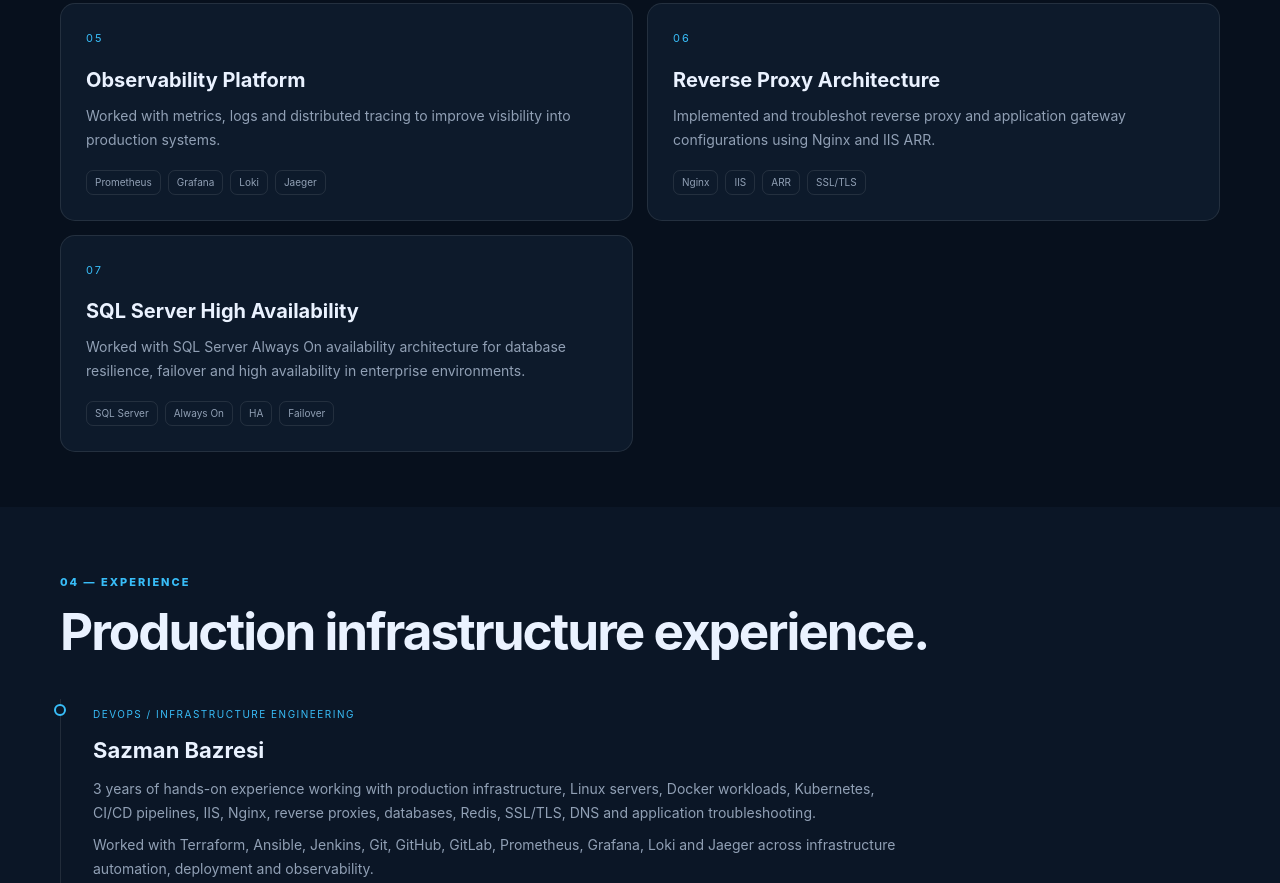
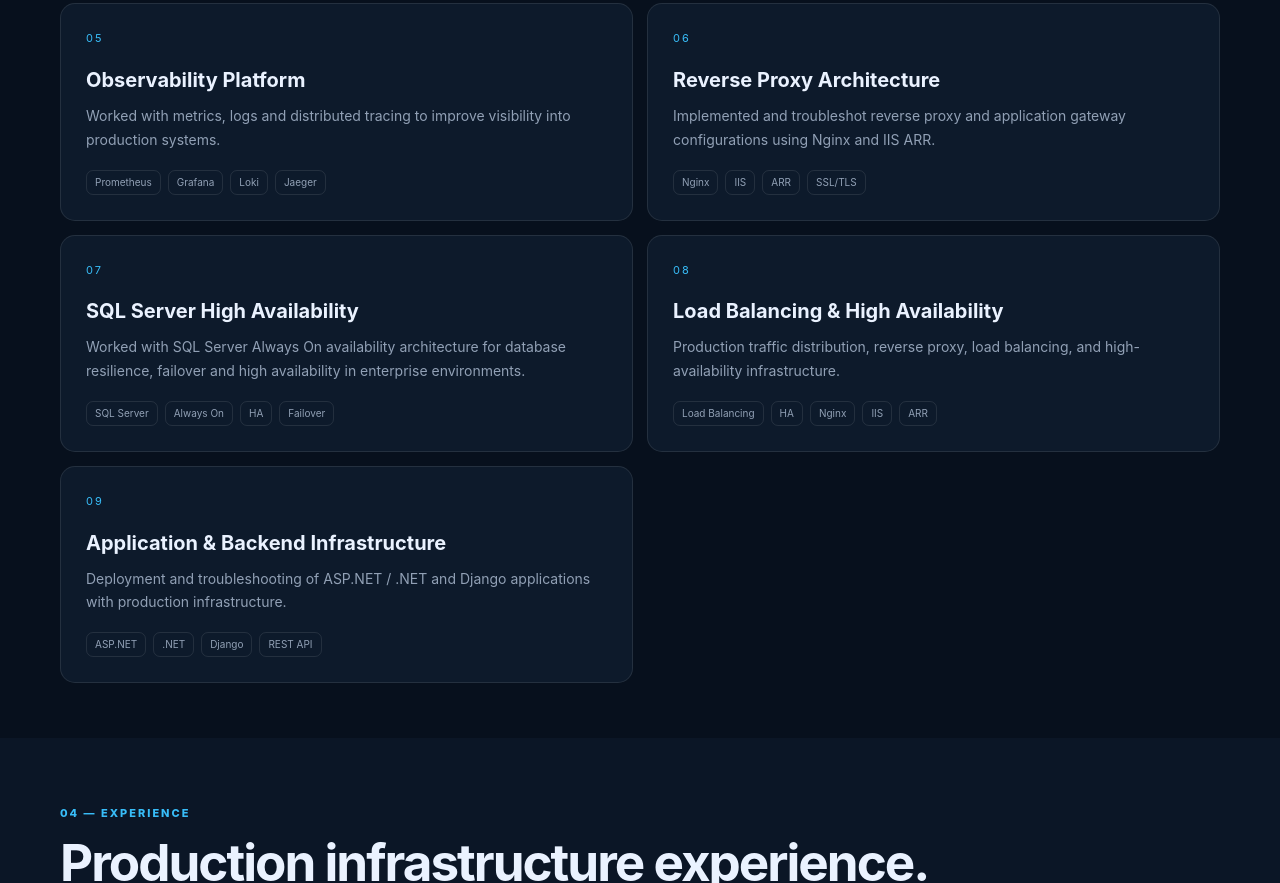
Before and after one commit to mohammadghomi/mohammadghomi.github.io, a plain HTML site: page index.html in a window 1280 px wide. Shown: the part 2957-3840 px from the top of the page. Drawn offline with Linux system fonts and the light colour scheme.

Commit message:
Update experience section and CV

```diff
--- a/index.html
+++ b/index.html
@@ -390,6 +390,20 @@
                         </p>
                     </article>
 
+
+					<article>
+                        <em>14</em>
+
+                        <h3>
+						    Load Balancing & HA
+						</h3>
+
+                        <p>
+                            Production load balancing, traffic distribution,
+                            reverse proxy, and high-availability infrastructure.
+                        </p>
+                    </article>
+
                 </div>
 
             </div>
@@ -592,6 +606,53 @@
                             <span>Always On</span>
                             <span>HA</span>
                             <span>Failover</span>
+                        </div>
+
+                    </article>
+
+					<!-- Project 08 -->
+
+					<article class="project">
+                        <small>08</small>
+
+                        <h3>
+						    Load Balancing & High Availability
+						</h3>
+
+                        <p>
+                            Production traffic distribution, reverse proxy,
+                            load balancing, and high-availability infrastructure.
+                        </p>
+
+                        <div class="tags">
+                            <span>Load Balancing</span>
+                            <span>HA</span>
+                            <span>Nginx</span>
+                            <span>IIS</span>
+                            <span>ARR</span>
+                        </div>
+
+                    </article>
+
+					<!-- Project 09 -->
+
+					<article class="project">
+                        <small>09</small>
+
+                        <h3>
+						    Application & Backend Infrastructure
+						</h3>
+
+                        <p>
+                            Deployment and troubleshooting of ASP.NET / .NET
+                            and Django applications with production infrastructure.
+                        </p>
+
+                        <div class="tags">
+                            <span>ASP.NET</span>
+                            <span>.NET</span>
+                            <span>Django</span>
+                            <span>REST API</span>
                         </div>
 
                     </article>
```
Also changed, not shown: 1 other file.
